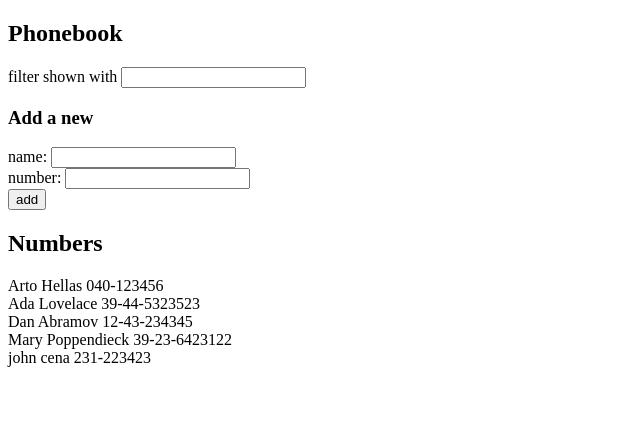
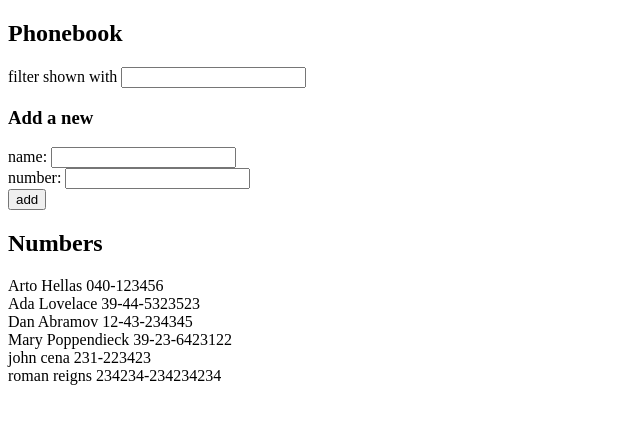
Before and after one commit to kjj1998/fullstackopen, a React (Vite) app in the folder part2/phonebook/: page / in a window 1280 px wide. Shown: the top 424 px of the page, without its empty margins (0-640 px from the left). Built offline with nearby package versions, Linux system fonts and the light colour scheme; data requests are answered from the project's data file.

Commit message:
completed part 2.13

```diff
--- a/part2/phonebook/db.json
+++ b/part2/phonebook/db.json
@@ -24,6 +24,11 @@
       "id": 5,
       "name": "john cena",
       "number": "231-223423"
+    },
+    {
+      "id": 6,
+      "name": "roman reigns",
+      "number": "234234-234234234"
     }
   ]
 }
--- a/part2/phonebook/src/App.jsx
+++ b/part2/phonebook/src/App.jsx
@@ -1,9 +1,9 @@
 import { useState, useEffect } from 'react'
-import axios from 'axios'
 
 import Filter from './components/Filter'
 import PersonForm from './components/PersonForm'
 import Persons from './components/Persons'
+import phonebookService from './services/phonebook'
 
 const App = () => {
   const [persons, setPersons] = useState([])
@@ -12,10 +12,10 @@ const App = () => {
   const [searchTerm, setSearchTerm] = useState('')
 
   useEffect(() => {
-    axios
-      .get('http://localhost:3001/persons')
-      .then(response => {
-        setPersons(response.data)
+    phonebookService
+      .getAll()
+      .then(initialPersons => {
+        setPersons(initialPersons)
       })
   }, [])
 
@@ -32,10 +32,10 @@ const App = () => {
     if (duplicate) {
       alert(`${newName} is already added to phonebook`)
     } else {
-      axios
-        .post('http://localhost:3001/persons', personObject)
-        .then(response => {
-          setPersons(persons.concat(personObject))
+      phonebookService
+        .create(personObject)
+        .then(returnedPerson => {
+          setPersons(persons.concat(returnedPerson))
           setNewName('')
           setNewNumber('')
         })
--- /dev/null
+++ b/part2/phonebook/src/services/phonebook.js
@@ -0,0 +1,16 @@
+import axios from 'axios'
+const baseUrl = 'http://localhost:3001/persons'
+
+const getAll = async () => {
+  const request = axios.get(baseUrl)
+  const response = await request
+  return response.data
+}
+
+const create = async newObject => {
+  const request = axios.post(baseUrl, newObject)
+  const response = await request
+  return response.data
+}
+
+export default { getAll, create }
```
